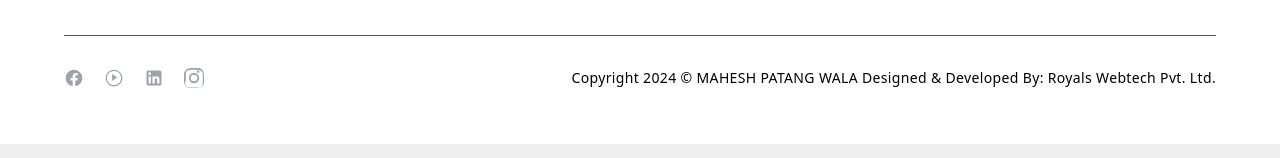
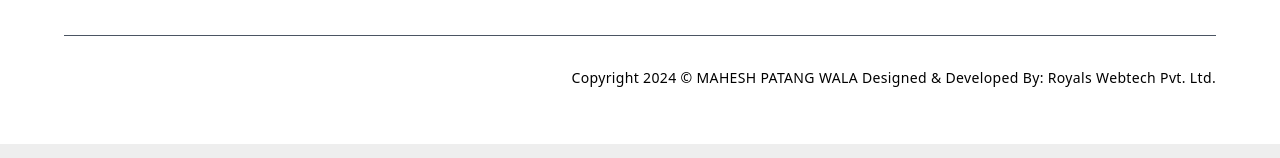
Before and after one commit to NikhilBarasker/Mahesh-patang-wala, a React (Vite) app: page /contact in a window 1280 px wide. Shown: the part 343-501 px from the top of the page. Built offline with nearby package versions, Linux system fonts and the light colour scheme.

Commit message:
amanpull3

```diff
--- a/src/Components/Footer.jsx
+++ b/src/Components/Footer.jsx
@@ -1,72 +1,97 @@
-import Logo from '../assets/Logo.png'
+import React, { useState, useEffect } from 'react';
+import Logo from '../assets/Logo.png';
 import { Link, useNavigate } from 'react-router-dom';
+import { FaArrowUp } from 'react-icons/fa';
 
 export default function Footer() {
+  const [isVisible, setIsVisible] = useState(false);
+  const navigate = useNavigate();
 
-  const navigate = useNavigate()
+  // Show the button when the user scrolls down 100px
+  const toggleVisibility = () => {
+    if (window.pageYOffset > 100) {
+      setIsVisible(true);
+    } else {
+      setIsVisible(false);
+    }
+  };
 
-  const handlehomenavigation = () => {
-    navigate('/')
-  }
+  // Scroll the page back to the top
+  const scrollToTop = () => {
+    window.scrollTo({
+      top: 0,
+      behavior: 'smooth',
+    });
+  };
+
+  useEffect(() => {
+    window.addEventListener('scroll', toggleVisibility);
+    return () => {
+      window.removeEventListener('scroll', toggleVisibility);
+    };
+  }, []);
+
+  const handleHomeNavigation = () => {
+    navigate('/');
+  };
 
   return (
     <div>
       <footer className="py-14 px-16 font-sans bg-white tracking-wide relative">
         <div className="grid grid-cols-1 sm:grid-cols-2 lg:grid-cols-4 gap-8">
           <div>
-            <h2 className=" text-lg font-semibold mb-4">Quick Links</h2>
+            <h2 className="text-lg font-semibold mb-4">Quick Links</h2>
             <ul className="space-y-4">
               <li>
-                <a
-                  href="javascript:void(0)"
-                  className=" text-sm transition-all text-gray-500 hover:text-black"
+                <Link
+                  to="/collections"
+                  className="text-sm transition-all text-gray-500 hover:text-black"
                 >
                   Collections
-                </a>
+                </Link>
               </li>
               <li>
-                <a
-                  href="javascript:void(0)"
-                  className=" text-sm transition-all text-gray-500 hover:text-black"
+                <Link
+                  to="/returns-exchanges"
+                  className="text-sm transition-all text-gray-500 hover:text-black"
                 >
-                Returns & Exchanges
-                </a>
+                  Returns & Exchanges
+                </Link>
               </li>
               <li>
-                <a
-                  href="javascript:void(0)"
-                  className=" text-sm transition-all text-gray-500 hover:text-black"
+                <Link
+                  to="/feedback"
+                  className="text-sm transition-all text-gray-500 hover:text-black"
                 >
                   Feedback
-                </a>
+                </Link>
               </li>
-
             </ul>
           </div>
 
           <div>
-            <h2 className=" text-lg font-semibold mb-4">Follow Us</h2>
+            <h2 className="text-lg font-semibold mb-4">Follow Us</h2>
             <ul className="space-y-4">
               <li>
                 <a
-                  href="javascript:void(0)"
-                  className=" text-sm transition-all text-gray-500 hover:text-black"
+                  href="https://facebook.com"
+                  className="text-sm transition-all text-gray-500 hover:text-black"
                 >
                   Facebook
                 </a>
               </li>
               <li>
                 <a
-                  href="javascript:void(0)"
-                  className=" text-sm transition-all text-gray-500 hover:text-black"
+                  href="https://instagram.com"
+                  className="text-sm transition-all text-gray-500 hover:text-black"
                 >
                   Instagram
                 </a>
               </li>
               <li>
                 <a
-                  href="javascript:void(0)"
-                  className=" text-sm transition-all text-gray-500 hover:text-black"
+                  href="https://twitter.com"
+                  className="text-sm transition-all text-gray-500 hover:text-black"
                 >
                   Twitter
                 </a>
@@ -75,35 +100,30 @@ export default function Footer() {
           </div>
 
           <div>
-            <h2 className=" text-lg font-semibold mb-4">Company</h2>
+            <h2 className="text-lg font-semibold mb-4">Company</h2>
             <ul className="space-y-4">
               <li>
-               <Link to ="/contact">
-                <a
-                  href="javascript:void(0)"
-                  className=" text-sm transition-all text-gray-500 hover:text-black"
+                <Link
+                  to="/contact"
+                  className="text-sm transition-all text-gray-500 hover:text-black"
                 >
                   Contact
-                </a>
                 </Link>
               </li>
               <li>
-               <Link to="/about">
-                <a
-                  href="javascript:void(0)"
-                  className=" text-sm transition-all text-gray-500 hover:text-black"
+                <Link
+                  to="/about"
+                  className="text-sm transition-all text-gray-500 hover:text-black"
                 >
                   About
-                </a>
                 </Link>
               </li>
               <li>
-                <Link to="/terms"><a
-                  href="javascript:void(0)"
-                  className=" text-sm transition-all text-gray-500 hover:text-black"
+                <Link
+                  to="/terms"
+                  className="text-sm transition-all text-gray-500 hover:text-black"
                 >
                   Terms &amp; Conditions
-                </a>
                 </Link>
               </li>
             </ul>
@@ -111,7 +131,7 @@ export default function Footer() {
 
           <div
             className="flex items-center lg:justify-center cursor-pointer"
-            onClick={handlehomenavigation}
+            onClick={handleHomeNavigation}
           >
             <img src={Logo} alt="logo" className="w-60" />
           </div>
@@ -121,70 +141,47 @@ export default function Footer() {
 
         <div className="flex sm:justify-between flex-wrap gap-6">
           <div className="flex space-x-5">
-            <a href="javascript:void(0)" className=" text-sm transition-all">
-              <svg
-                className="w-5 h-5 fill-gray-400 hover:fill-black"
-                viewBox="0 0 24 24"
-                aria-hidden="true"
-              >
-                <path
-                  fillRule="evenodd"
-                  d="M22 12c0-5.523-4.477-10-10-10S2 6.477 2 12c0 4.991 3.657 9.128 8.438 9.878v-6.987h-2.54V12h2.54V9.797c0-2.506 1.492-3.89 3.777-3.89 1.094 0 2.238.195 2.238.195v2.46h-1.26c-1.243 0-1.63
-                  .772-1.63 1.558V12h2.77l-.443 2.89h-2.327V22C18.343 21.128 22 16.991 22 12"
-                ></path>
-              </svg>
-            </a>
-            <a href="javascript:void(0)" className=" text-sm transition-all">
-              <svg
-                className="w-5 h-5 fill-gray-400 hover:fill-black"
-                viewBox="0 0 24 24"
-                aria-hidden="true"
-              >
-                <path
-                  d="M12 2C6.486 2 2 6.486 2 12c0 5.513 4.486 10 10 10s10-4.487 10-10c0-5.514-4.486-10-10-10zm0 1.542c4.951 0 8.458 3.392 8.458 8.458 0 4.949-3.391 8.458-8.458 8.458-4.948 0-8.458-3.391-8.458-8.458
-                      0-4.949 3.392-8.458 8.458-8.458zM9.743 16.747V7.128l6.027 4.31-6.027 4.309z"
-                ></path>
-              </svg>
-            </a>
-            <a href="javascript:void(0)" className=" text-sm transition-all">
-              <svg
-                xmlns="http://www.w3.org/2000/svg"
-                fill="none"
-                className="fill-gray-400 hover:fill-black w-5 h-5"
-                viewBox="0 0 24 24"
-              >
-                <path
-                  fillRule="evenodd"
-                  d="M21 5a2 2 0 0 0-2-2H5a2 2 0 0 0-2 2v14a2 2 0 0 0 2 2h14a2 2 0 0 0 2-2V5zm-2.5 8.2v5.3h-2.79v-4.93a1.4 1.4 0 0 0-1.4-1.4c-.77 0-1.39.63-1.39 1.4v4.93h-2.79v-8.37h2.79v1.11c.48-.78 1.47-1.3 2.32-1.3 1.8 0 3.26 1.46 3.26 3.26zM6.88 8.56a1.686 1.686 0 0 0 0-3.37 1.69 1.69 0 0 0-1.69 1.69c0 .93.76 1.68 1.69 1.68zm1.39 1.57v8.37H5.5v-8.37h2.77z"
-                  clipRule="evenodd"
-                ></path>
-              </svg>
-            </a>
-
             <a
-              href="/"
-              target="_blank"
-              rel="noopener noreferrer"
+              href="https://facebook.com"
               className="text-sm transition-all"
             >
-              <svg
-                xmlns="http://www.w3.org/2000/svg"
-                fill="none"
-                className="fill-gray-400 hover:fill-black w-5 h-5"
-                viewBox="0 0 24 24"
-              >
-                <path
-                  fillRule="evenodd"
-                  d="M12 2.2c3.2 0 3.584.013 4.85.07 1.174.054 1.91.24 2.36.4a4.891 4.891 0 011.77 1.16 4.892 4.892 0 011.16 1.77c.16.45.346 1.186.4 2.36.057 1.266.07 1.65.07 4.85s-.013 3.584-.07 4.85c-.054 1.174-.24 1.91-.4 2.36a4.892 4.892 0 01-1.16 1.77 4.891 4.891 0 01-1.77 1.16c-.45.16-1.186.346-2.36.4-1.266.057-1.65.07-4.85.07s-3.584-.013-4.85-.07c-1.174-.054-1.91-.24-2.36-.4a4.891 4.891 0 01-1.77-1.16 4.891 4.891 0 01-1.16-1.77c-.16-.45-.346-1.186-.4-2.36C2.213 15.584 2.2 15.2 2.2 12s.013-3.584.07-4.85c.054-1.174.24-1.91.4-2.36a4.891 4.891 0 011.16-1.77A4.891 4.891 0 015.6 2.6c.45-.16 1.186-.346 2.36-.4C9.416 2.213 9.8 2.2 12 2.2zm0-2.2C9.735 0 9.332.014 8.052.073 6.756.13 5.553.362 4.512.8 3.467 1.241 2.59 1.92 1.92 2.59 1.241 3.467.8 4.344.36 5.39c-.437 1.041-.67 2.244-.727 3.54C-.014 9.332 0 9.735 0 12c0 2.265.014 2.668.073 3.948.057 1.296.29 2.499.727 3.54.437 1.046 1.121 1.92 1.56 2.56a5.941 5.941 0 002.56 1.56c1.041.437 2.244.67 3.54.727C9.332 23.986 9.735 24 12 24c2.265 0 2.668-.014 3.948-.073 1.296-.057 2.499-.29 3.54-.727a5.941 5.941 0 002.56-1.56 5.941 5.941 0 001.56-2.56c.437-1.041.67-2.244.727-3.54C23.986 14.668 24 14.265 24 12c0-2.265-.014-2.668-.073-3.948-.057-1.296-.29-2.499-.727-3.54a5.941 5.941 0 00-1.56-2.56 5.941 5.941 0 00-2.56-1.56c-1.041-.437-2.244-.67-3.54-.727C14.668.014 14.265 0 12 0zm0 5.82a6.18 6.18 0 100 12.36 6.18 6.18 0 000-12.36zm0 10.18a4 4 0 110-8 4 4 0 010 8zm6.406-11.645a1.44 1.44 0 11-2.88 0 1.44 1.44 0 012.88 0z"
-                  clipRule="evenodd"
-                />
-              </svg>
+              {/* Facebook Icon */}
+            </a>
+            <a
+              href="https://instagram.com"
+              className="text-sm transition-all"
+            >
+              {/* Instagram Icon */}
+            </a>
+            <a
+              href="https://twitter.com"
+              className="text-sm transition-all"
+            >
+              {/* Twitter Icon */}
+            </a>
+            <a
+              href="https://linkedin.com"
+              className="text-sm transition-all"
+            >
+              {/* LinkedIn Icon */}
             </a>
           </div>
 
-          <p className=" text-sm">Copyright 2024 © MAHESH PATANG WALA Designed & Developed By: Royals Webtech Pvt. Ltd.</p>
+          <p className="text-sm">
+            Copyright 2024 © MAHESH PATANG WALA Designed & Developed By: Royals Webtech Pvt. Ltd.
+          </p>
         </div>
       </footer>
+
+      {/* Scroll to Top Button */}
+      {isVisible && (
+        <div
+          onClick={scrollToTop}
+          className="fixed bottom-6 right-6 bg-gray-500 rounded-full p-3 cursor-pointer shadow-lg hover:shadow-xl transition-all duration-300 ease-in-out"
+        >
+          <FaArrowUp className="text-black w-6 h-6" />
+        </div>
+      )}
     </div>
   );
 }
```
